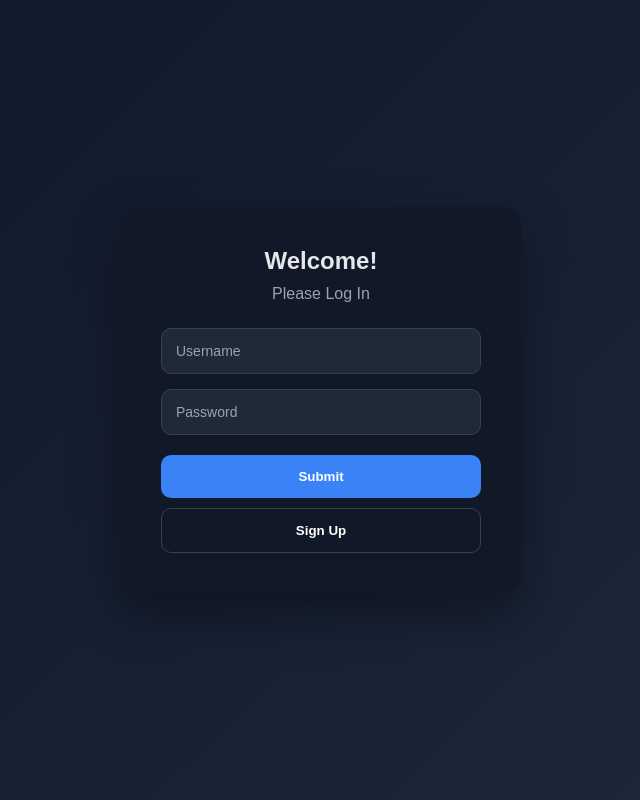
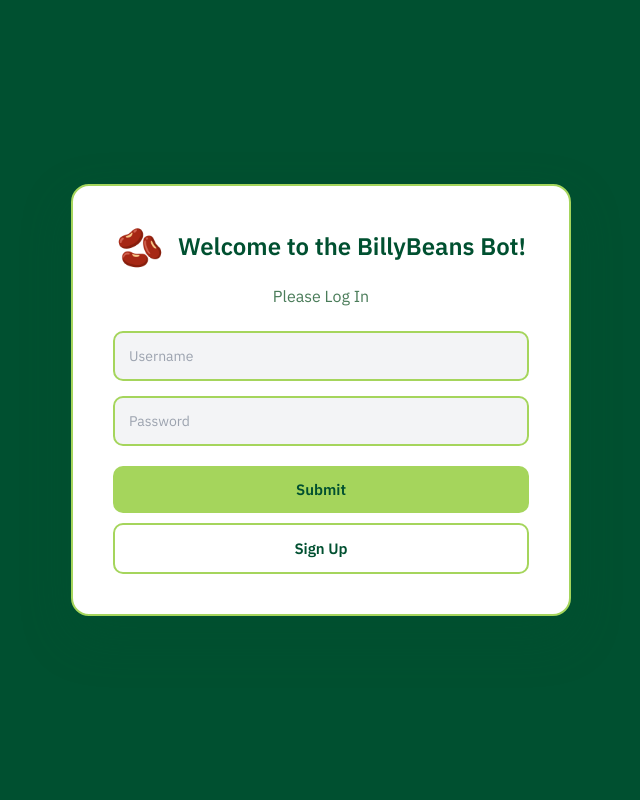
Before and after one commit to MollerMyint/Pinto-Beans2, a Flask app: page / in a window 1280 px wide. Shown: the whole page, without its empty margins (319-959 px from the left). Run offline with Flask 3, Linux system fonts and the light colour scheme; some libraries are stand-ins or nearby versions.

Commit message:
Updated login design

```diff
--- a/app/static/auth.css
+++ b/app/static/auth.css
@@ -6,35 +6,60 @@
 
 /* Background */
 body {
-    font-family: Arial, sans-serif;
-    background: linear-gradient(135deg, #0f172a, #1e293b);
-    color: #e5e7eb;
+    font-family: 'IBM Plex Sans', -apple-system, BlinkMacSystemFont, sans-serif;
+    background: #005030;
+    color: #ffffff;
     height: 100vh;
     display: flex;
+    flex-direction: column;
     justify-content: center;
     align-items: center;
 }
 
+
+/* Header row — bean emoji + title side by side */
+.auth-header {
+    display: flex;
+    align-items: center;
+    justify-content: center;
+    gap: 14px;
+    margin-bottom: 10px;
+}
+
+/* Bean logo beside the title */
+.auth-logo {
+    font-size: 2.4rem;
+    flex-shrink: 0;
+    animation: beanBounce 2.4s ease-in-out infinite;
+}
+
+@keyframes beanBounce {
+    0%, 100% { transform: translateY(0); }
+    50%       { transform: translateY(-8px); }
+}
+
 /* Card container */
 .auth-container {
-    background: #111827;
+    background: #ffffff;
     padding: 40px;
     border-radius: 18px;
     width: 100%;
-    max-width: 400px;
-    box-shadow: 0 20px 50px rgba(0, 0, 0, 0.4);
+    max-width: 500px;
+    box-shadow: 0 20px 50px rgba(0, 80, 48, 0.3);
     text-align: center;
+    border: 2px solid #A5D55C;
 }
 
 /* Titles */
 h2 {
     margin-bottom: 10px;
     font-weight: 600;
+    color: #005030;
 }
 
 h4 {
     margin-bottom: 25px;
-    color: #9ca3af;
+    color: #4a7c59;
     font-weight: 400;
 }
 
@@ -44,10 +69,11 @@ input {
     padding: 14px;
     margin-bottom: 15px;
     border-radius: 10px;
-    border: 1px solid #374151;
-    background: #1f2937;
-    color: white;
+    border: 2px solid #A5D55C;
+    background: #f3f4f6;
+    color: #005030;
     font-size: 14px;
+    font-family: 'IBM Plex Sans', -apple-system, BlinkMacSystemFont, sans-serif;
     outline: none;
     transition: 0.2s ease;
 }
@@ -58,44 +84,50 @@ input::placeholder {
 
 /* Focus effect */
 input:focus {
-    border-color: #3b82f6;
-    box-shadow: 0 0 8px rgba(59, 130, 246, 0.5);
+    border-color: #005030;
+    box-shadow: 0 0 8px rgba(165, 213, 92, 0.4);
+    background: #ffffff;
 }
 
-/* Primary button */
+/* Primary submit button */
 button {
     width: 100%;
     padding: 14px;
     border: none;
     border-radius: 10px;
-    background: #3b82f6;
-    color: white;
+    background: #A5D55C;
+    color: #005030;
     font-weight: 600;
+    font-size: 15px;
+    font-family: 'IBM Plex Sans', -apple-system, BlinkMacSystemFont, sans-serif;
     cursor: pointer;
-    transition: 0.2s ease;
+    transition: background 0.3s ease, box-shadow 0.3s ease;
     margin-top: 5px;
 }
 
-/* Hover */
+/* Gold-to-green gradient hover */
 button:hover {
-    background: #2563eb;
+    background: linear-gradient(to right, #FFB81D, #C8E639, #A5D55C);
+    box-shadow: 0 4px 12px rgba(255, 184, 29, 0.4);
 }
 
-/* Secondary button (Back) */
+/* Secondary button (Sign Up / Back) */
 button.secondary {
-    background: transparent;
-    border: 1px solid #374151;
+    background: #ffffff;
+    border: 2px solid #A5D55C;
+    color: #005030;
     margin-top: 10px;
 }
 
 button.secondary:hover {
-    background: #1f2937;
+    background: linear-gradient(to right, #FFB81D, #C8E639, #A5D55C);
+    box-shadow: 0 4px 12px rgba(255, 184, 29, 0.4);
+    border-color: transparent;
 }
 
 /* Error message */
 .error {
-    /* margin-top: 5px; */
     margin-bottom: 13px;
-    color: #f87171;
+    color: #dc2626;
     font-size: 14px;
 }
--- a/app/templates/login.html
+++ b/app/templates/login.html
@@ -1,22 +1,26 @@
 <!DOCTYPE html>
 <html>
     <head>
-        <title>Search Page</title>
+        <title>Login - BillyBeans Bot</title>
         <link rel="stylesheet" href="{{url_for('static', filename='auth.css')}}">
+        <link rel="stylesheet" href="https://fonts.googleapis.com/css2?family=IBM+Plex+Sans:wght@400;500;600&display=swap">
     </head>
     <body>
         <div class="auth-container">
-            <h2>Welcome!</h2>
+            <div class="auth-header">
+                <span class="auth-logo">🫘</span>
+                <h2>Welcome to the BillyBeans Bot!</h2>
+            </div>
             <h4>Please Log In</h4>
             <form method="POST" action="/login">
                 <input type="text" name="username" placeholder="Username">
                 <input type="password" name="password" placeholder="Password">
+                {% if error %}
+                    <p class="error">{{error}}</p>
+                {% endif %}
                 <button type="submit">Submit</button>
-                <button class='secondary' type="button" onclick="location.href='/signup'">Sign Up</button>
+                <button class="secondary" type="button" onclick="location.href='/signup'">Sign Up</button>
             </form>
-            {% if error %}
-                <p class="error" >{{error}}</p>
-            {%endif%}
         </div>
     </body>
 </html>
```
Also changed, not shown: app/templates/signup.html (+15 -11 lines).
